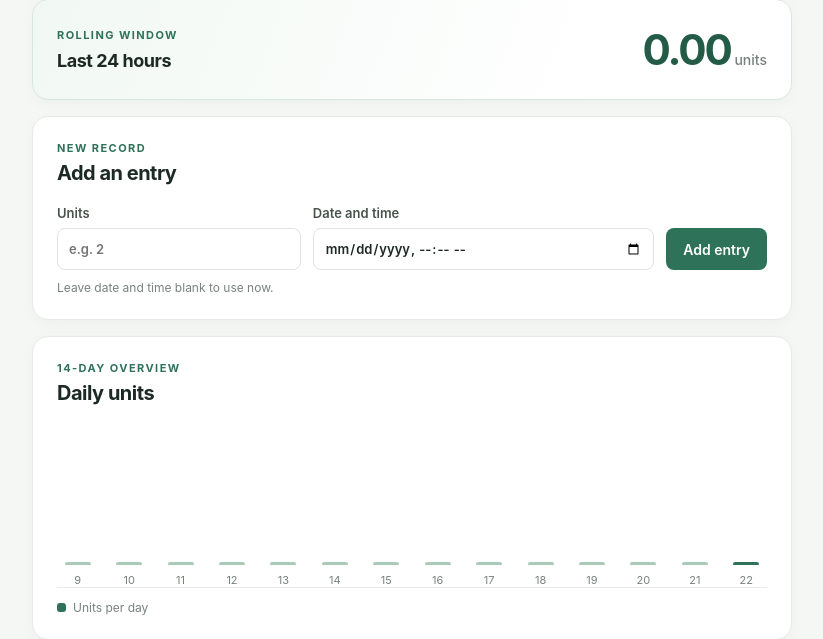
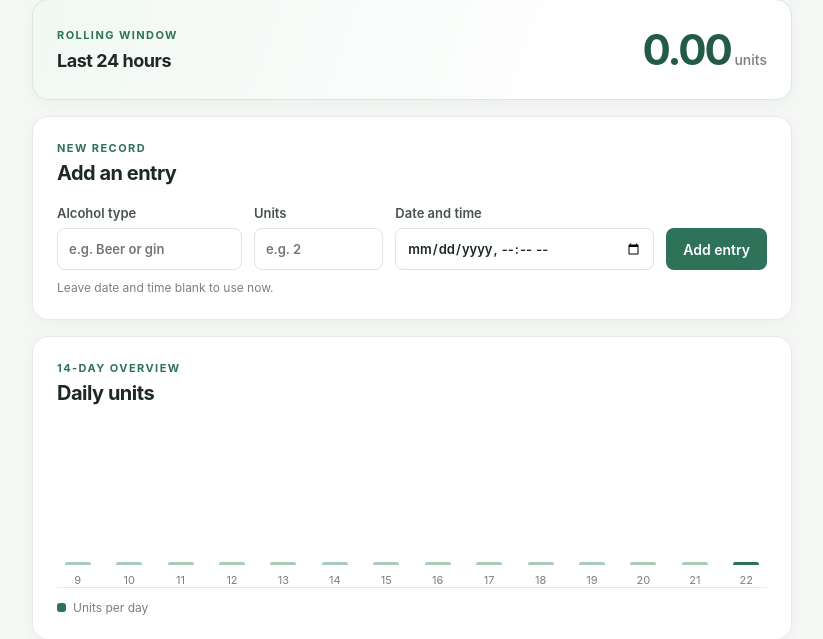
Before and after one commit to RedTLarsen/booz-tracker, a Flask app: page / in a window 1280 px wide. Shown: the part 176-815 px from the top of the page, without its empty margins (228-1051 px from the left). Run offline with Flask 3, Linux system fonts and the light colour scheme; data that the repository does not hold is empty.

Commit message:
Add alcohol type to entries
Co-authored-by: Copilot App <223556219+Copilot@users.noreply.github.com>

```diff
--- a/app.py
+++ b/app.py
@@ -41,7 +41,8 @@ def create_app(test_config=None):
             (cutoff.isoformat(timespec="seconds"), now.isoformat(timespec="seconds")),
         ).fetchone()[0]
         entry_rows = db.execute(
-            "SELECT id, units, occurred_at FROM entries ORDER BY occurred_at DESC, id DESC"
+            "SELECT id, alcohol_type, units, occurred_at FROM entries "
+            "ORDER BY occurred_at DESC, id DESC"
         ).fetchall()
         entries = []
         for row in entry_rows:
@@ -49,6 +50,7 @@ def create_app(test_config=None):
             entries.append(
                 {
                     "id": row["id"],
+                    "alcohol_type": row["alcohol_type"],
                     "units": row["units"],
                     "occurred_at_display": local_time.strftime("%Y-%m-%d %H:%M"),
                     "occurred_at_input": local_time.strftime("%Y-%m-%dT%H:%M"),
@@ -68,12 +70,12 @@ def create_app(test_config=None):
     def add_entry():
         values = parse_entry(request.form)
         if values is None:
-            flash("Enter a positive number of units and a valid date and time.", "error")
+            flash("Enter an alcohol type, positive units, and a valid date and time.", "error")
             return redirect(url_for("index"))
         db = get_db()
         db.execute(
-            "INSERT INTO entries (units, occurred_at) VALUES (?, ?)",
-            (values[0], values[1].isoformat(timespec="seconds")),
+            "INSERT INTO entries (alcohol_type, units, occurred_at) VALUES (?, ?, ?)",
+            (values[0], values[1], values[2].isoformat(timespec="seconds")),
         )
         db.commit()
         flash("Entry added.", "success")
@@ -83,12 +85,12 @@ def create_app(test_config=None):
     def edit_entry(entry_id):
         values = parse_entry(request.form)
         if values is None:
-            flash("Enter a positive number of units and a valid date and time.", "error")
+            flash("Enter an alcohol type, positive units, and a valid date and time.", "error")
             return redirect(url_for("index"))
         db = get_db()
         result = db.execute(
-            "UPDATE entries SET units = ?, occurred_at = ? WHERE id = ?",
-            (values[0], values[1].isoformat(timespec="seconds"), entry_id),
+            "UPDATE entries SET alcohol_type = ?, units = ?, occurred_at = ? WHERE id = ?",
+            (values[0], values[1], values[2].isoformat(timespec="seconds"), entry_id),
         )
         if result.rowcount == 0:
             flash("That entry no longer exists.", "error")
@@ -124,16 +126,25 @@ def init_db():
         """
         CREATE TABLE IF NOT EXISTS entries (
             id INTEGER PRIMARY KEY AUTOINCREMENT,
+            alcohol_type TEXT NOT NULL DEFAULT '',
             units REAL NOT NULL CHECK (units > 0),
             occurred_at TEXT NOT NULL
         )
         """
     )
+    columns = {row["name"] for row in db.execute("PRAGMA table_info(entries)")}
+    if "alcohol_type" not in columns:
+        db.execute(
+            "ALTER TABLE entries ADD COLUMN alcohol_type TEXT NOT NULL DEFAULT ''"
+        )
     db.commit()
 
 
 def parse_entry(form):
     try:
+        alcohol_type = form.get("alcohol_type", "").strip()
+        if not alcohol_type or len(alcohol_type) > 80:
+            return None
         units = float(form.get("units", ""))
         if not math.isfinite(units) or units <= 0:
             return None
@@ -144,7 +155,11 @@ def parse_entry(form):
                 occurred_at = occurred_at.astimezone()
         else:
             occurred_at = datetime.now(timezone.utc)
-        return units, occurred_at.astimezone(timezone.utc).replace(microsecond=0)
+        return (
+            alcohol_type,
+            units,
+            occurred_at.astimezone(timezone.utc).replace(microsecond=0),
+        )
     except (TypeError, ValueError, OverflowError):
         return None
 
--- a/static/style.css
+++ b/static/style.css
@@ -70,7 +70,7 @@ h2 { margin-bottom: 0; font-size: 20px; letter-spacing: -.025em; }
 
 .entry-form, .edit-form {
   display: grid;
-  grid-template-columns: 1fr 1.4fr auto;
+  grid-template-columns: 1fr .7fr 1.4fr auto;
   align-items: end;
   gap: 12px;
 }
@@ -149,6 +149,7 @@ footer { padding: 8px 0; color: var(--muted); font-size: 12px; text-align: cente
   .page { padding-top: 28px; }
   .panel, .summary-card { padding: 19px; }
   .entry-form { grid-template-columns: 1fr 1fr; }
+  .entry-form label:nth-child(3) { grid-column: 1 / -1; }
   .entry-form button { grid-column: 1 / -1; }
   .chart { gap: 4px; }
   .chart-label { font-size: 10px; }
--- a/templates/index.html
+++ b/templates/index.html
@@ -42,6 +42,10 @@
           </div>
         </div>
         <form action="{{ url_for('add_entry') }}" method="post" class="entry-form">
+          <label>
+            <span>Alcohol type</span>
+            <input name="alcohol_type" type="text" maxlength="80" placeholder="e.g. Beer or gin" required>
+          </label>
           <label>
             <span>Units</span>
             <input name="units" type="number" min="0.01" step="0.01" placeholder="e.g. 2" required>
@@ -89,12 +93,19 @@
             {% for entry in entries %}
               <article class="entry">
                 <div class="entry-summary">
-                  <div class="entry-units">{{ "%.2f"|format(entry.units) }} <span>units</span></div>
+                  <div class="entry-units">
+                    {{ entry.alcohol_type or "Type not recorded" }}
+                    <span>· {{ "%.2f"|format(entry.units) }} units</span>
+                  </div>
                   <time>{{ entry.occurred_at_display }}</time>
                 </div>
                 <details class="entry-actions">
                   <summary>Edit</summary>
                   <form action="{{ url_for('edit_entry', entry_id=entry.id) }}" method="post" class="edit-form">
+                    <label>
+                      <span>Alcohol type</span>
+                      <input name="alcohol_type" type="text" maxlength="80" value="{{ entry.alcohol_type }}" required>
+                    </label>
                     <label>
                       <span>Units</span>
                       <input name="units" type="number" min="0.01" step="0.01" value="{{ '%.2f'|format(entry.units) }}" required>
```
Also changed, not shown: tests/test_app.py (+64 -5 lines), README.md.
